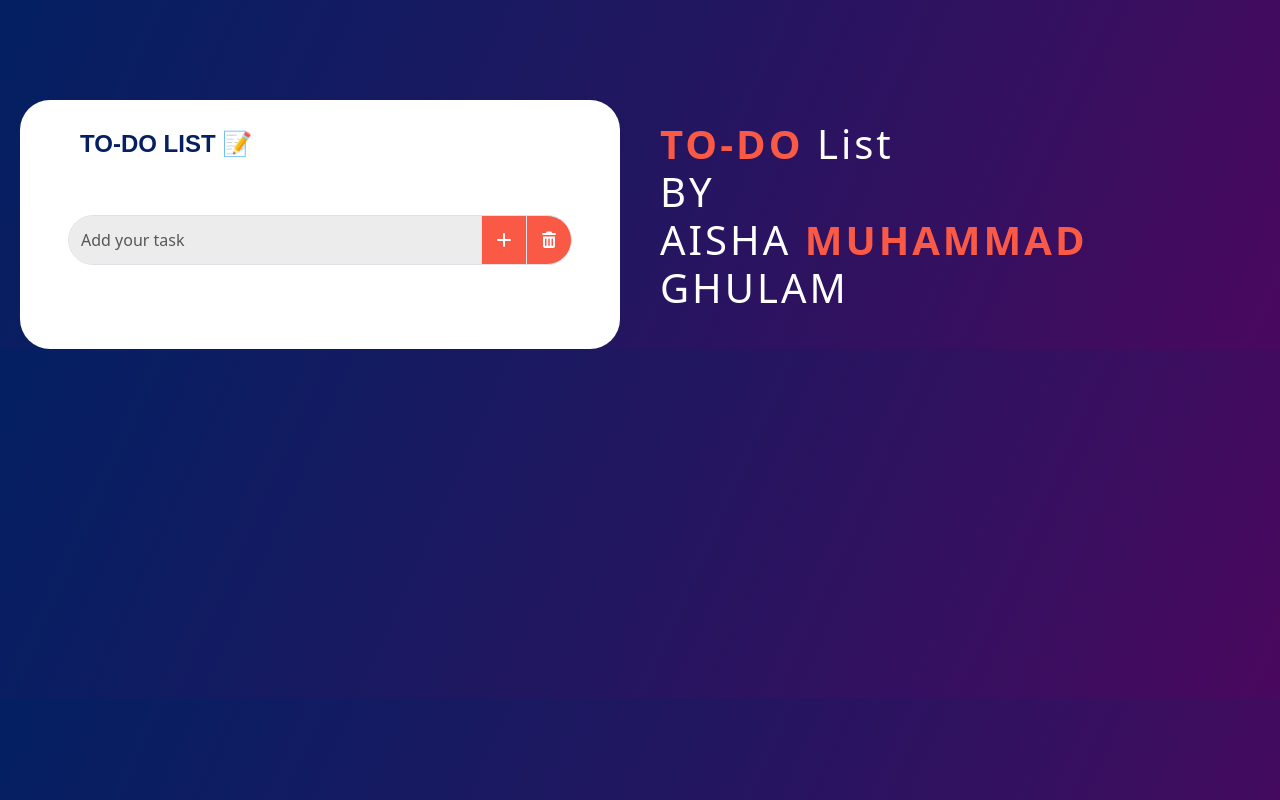
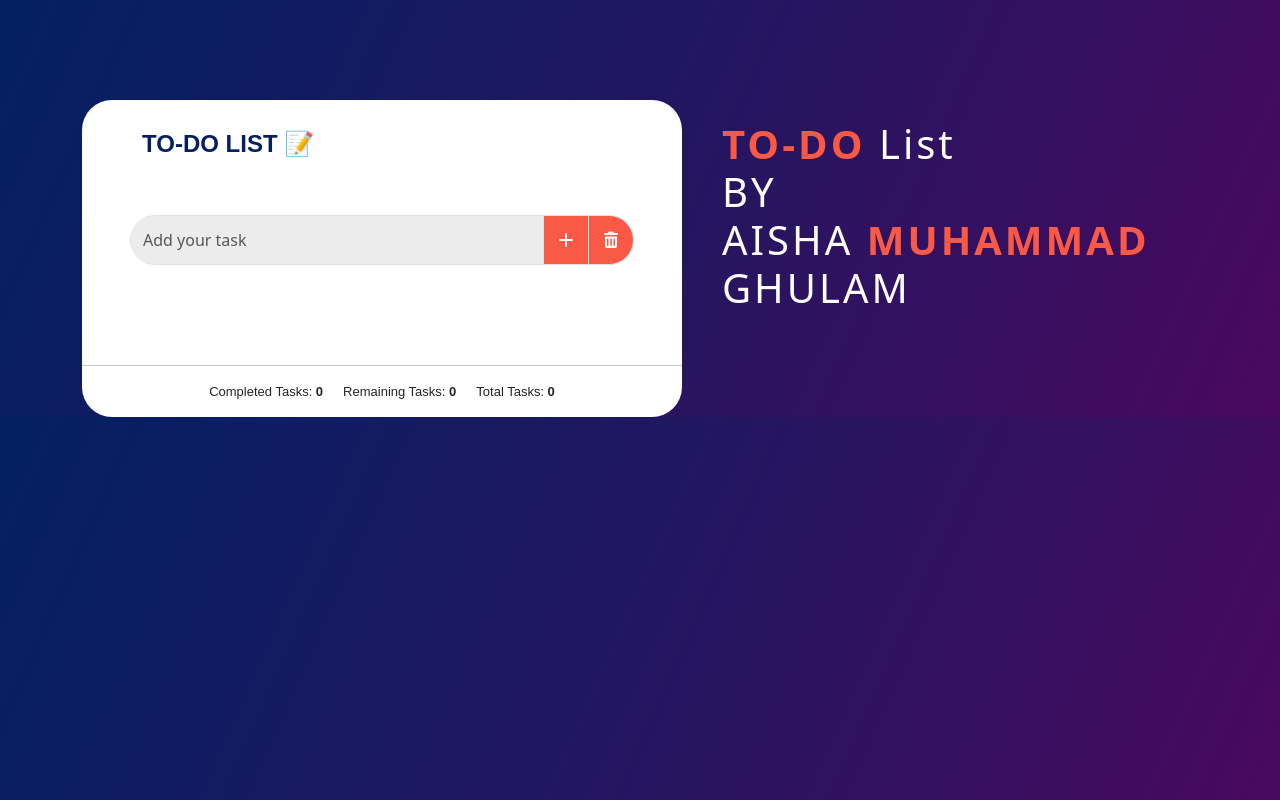
Before and after one commit to aishaghulam123/to-do-app, a plain HTML site: page index.html in a window 1280 px wide. Drawn offline with nearby package versions, Linux system fonts and the light colour scheme.

Commit message:
to-do app done

```diff
--- a/index.html
+++ b/index.html
@@ -17,7 +17,7 @@
 </head>
 <body>
 
-        <div class="main">
+        <div class="main container-lg">
 
             <div class="box">
              <h4 >TO-DO LIST 📝</h4>
@@ -32,6 +32,13 @@
 
 </ul>
 </div>
+<hr>
+<div class="complete">
+    <p>Completed Tasks: <b id="comp">0</b></p>
+    <p>Remaining Tasks: <b id="remain">0</b></p>
+    <p>Total Tasks: <b id="total">0</b></p>
+</div>
+
         </div>
 
          <div class="right">
--- a/index.js
+++ b/index.js
@@ -58,11 +58,32 @@ input.value = "";
         if (checkbox.checked) {
             label.style.textDecoration = "line-through";
             label.style.color = "gray";
+            updateTaskCounts();
         } else {
             label.style.textDecoration = "none";
             label.style.color = "#041f62";
+             updateTaskCounts();
         }
     });
+
+
+function updateTaskCounts() {
+    var allCheckboxes = document.querySelectorAll('input[type="checkbox"]');
+var checkedCount = document.querySelectorAll('input[type="checkbox"]:checked').length;
+// document.getElementById("total").textContent = allCheckboxes.length;
+
+document.getElementById("comp").textContent = checkedCount;
+
+
+document.getElementById("remain").textContent = allCheckboxes.length - checkedCount;
+
+}
+// document.getElementById("total").textContent = allCheckboxes.length;
+
+    // document.getElementById("comp").textContent = document.querySelectorAll('input[type="checkbox"]:checked').length;
+    // document.getElementById("remain").textContent = document.querySelectorAll('input[type="checkbox"]:not(:checked)').length;
+    document.getElementById("total").textContent = document.querySelectorAll('input[type="checkbox"]').length;
+
 
 }
 else {
--- a/style.css
+++ b/style.css
@@ -23,7 +23,6 @@ gap: 10px;
   min-height: 100px;
 border-radius: 30px;
 margin-top: 100px;
-margin-left: 20px;
 }
 .box h4{
 padding-top: 30px;
@@ -131,8 +130,23 @@ color: #fa5945;
 .main .right h1{
   letter-spacing: 3px;
 }
+.complete{
+
+    display: flex;
+   gap: 20px;
+   justify-content: center;
+   align-items: center;
 
 
+}
+
+.complete p{
+    font-family: sans-serif;
+    font-size: 13px;
+
+
+
+}
 @media (max-width:800px) {
     .main .right{
   display: none;
```
